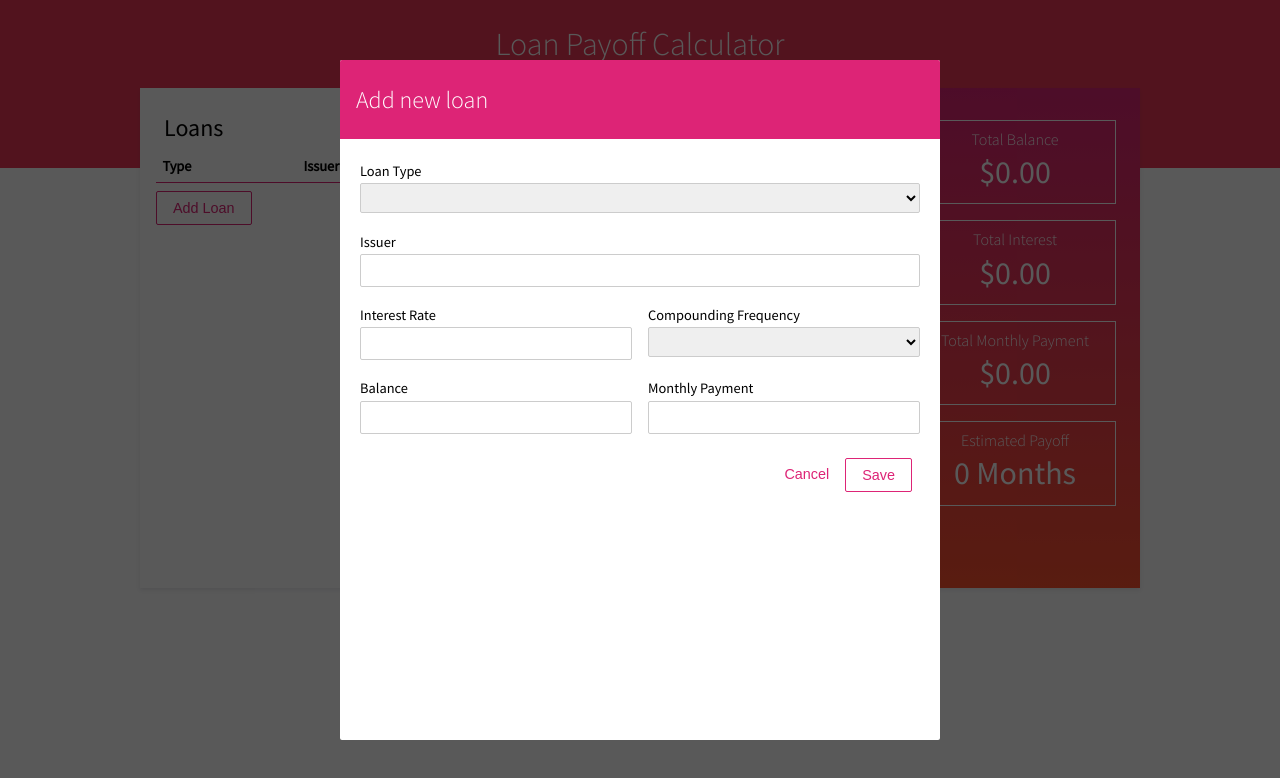
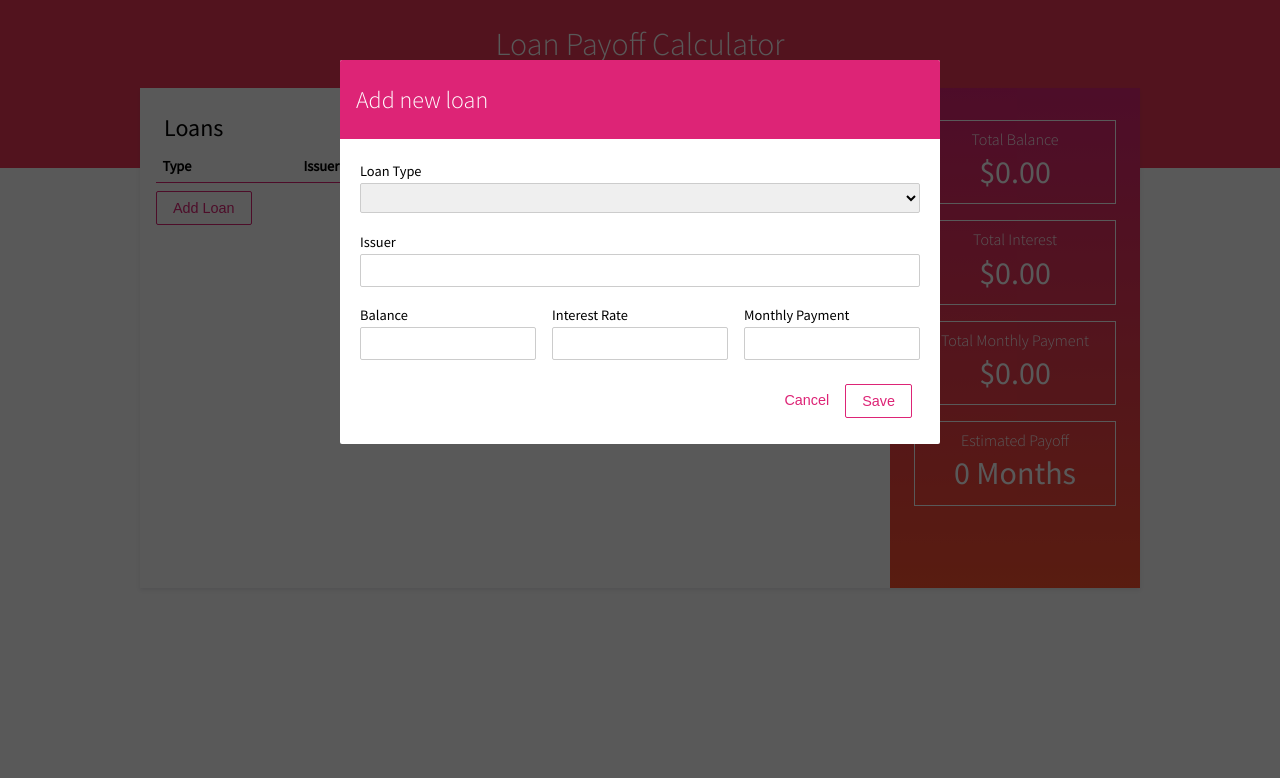
Before and after one commit to mariehooper/loan-payoff-calculator, a React (Create React App) app: page / in a window 1280 px wide. Both pictures are taken after a click on the button "Add Loan". Shown: the top 778 px of the page. Built offline with nearby package versions, Linux system fonts and the light colour scheme.

Commit message:
remove compound frequency form field and associated styling

```diff
--- a/src/App.css
+++ b/src/App.css
@@ -25,16 +25,21 @@
   border-radius: 2px;
   cursor: pointer;
   transition: all 0.2s; }
+
 .btn:not(:last-child) {
   margin-right: 0.5rem; }
+
 .btn:hover {
   background: #DD2476;
   color: #FFF; }
+
 .btn-link {
   border: none; }
+
 .btn-link:hover {
   background: transparent;
   color: #DD2476; }
+
 .btn-submit {
   float: right; }
 
@@ -48,16 +53,20 @@
   text-align: center;
   z-index: -1;
   padding: 1rem 0 6rem 0; }
+
 .header-block h1 {
   font-weight: 300; }
 
 .ReactModal__Content {
   top: 60px !important;
-  bottom: 60px !important;
+  bottom: auto !important;
+  left: 0 !important;
+  right: 0 !important;
   border-radius: 2px !important;
   border: none !important;
   max-width: 600px;
   margin: 0 auto; }
+
 .ReactModal__Content .button-row {
   text-align: right; }
 
--- a/src/App.js
+++ b/src/App.js
@@ -53,6 +53,7 @@ export default class App extends React.Component {
     totals.payment = loans.reduce((payment, loan) => payment + Number(loan.payment), 0);
 
     // find highest duration of loans and total interest paid
+    totals.duration = 0; // reset duraction before calc
     totals.interest = loans.reduce((interest, loan) => {
       const rate = Number((loan.rate / 100) / 12);
       const payment = Number(loan.payment);
--- a/src/App.scss
+++ b/src/App.scss
@@ -68,7 +68,9 @@
 
 .ReactModal__Content {
   top: 60px !important;
-  bottom: 60px !important;
+  bottom: auto !important;
+  left: 0 !important;
+  right: 0 !important;
   border-radius: 2px !important;
   border: none !important;
   max-width: 600px;
--- a/src/components/LoanForm.js
+++ b/src/components/LoanForm.js
@@ -6,7 +6,6 @@ const initialState = {
   type: '',
   issuer: '',
   rate: '',
-  compound: '',
   balance: '',
   payment: '',
 };
@@ -59,40 +58,22 @@ export default class LoanForm extends React.Component {
 
         <div className="row">
           <div className="column">
+            <label htmlFor="balance">Balance</label>
+            <input
+              type="number"
+              id="balance"
+              name="balance"
+              value={this.state.balance}
+              onChange={this.handleChange}
+            />
+          </div>
+          <div className="column">
             <label htmlFor="rate">Interest Rate</label>
             <input
               type="number"
               id="rate"
               name="rate"
               value={this.state.rate}
-              onChange={this.handleChange}
-            />
-          </div>
-          <div className="column">
-            <label htmlFor="compounding-frequency">Compounding Frequency</label>
-            <select
-              id="compounding-frequency"
-              name="compound"
-              value={this.state.compound}
-              onChange={this.handleChange}
-            >
-              <option />
-              <option>Daily</option>
-              <option>Monthly</option>
-              <option>Quarterly</option>
-              <option>Yearly</option>
-            </select>
-          </div>
-        </div>
-
-        <div className="row">
-          <div className="column">
-            <label htmlFor="balance">Balance</label>
-            <input
-              type="number"
-              id="balance"
-              name="balance"
-              value={this.state.balance}
               onChange={this.handleChange}
             />
           </div>
--- a/src/components/LoanList.css
+++ b/src/components/LoanList.css
@@ -14,9 +14,6 @@
 .column-rate {
   width: 10%; }
 
-.column-compound {
-  width: 15%; }
-
 .column-balance {
   width: 15%; }
 
@@ -24,9 +21,10 @@ ul.loan-list {
   padding-left: 0;
   margin: 0;
   list-style-type: none; }
-  ul.loan-list li {
-    border-bottom: 1px solid #EEE;
-    padding: 0.5rem 0.2rem; }
+
+ul.loan-list li {
+  border-bottom: 1px solid #EEE;
+  padding: 0.5rem 0.2rem; }
 
 .loan-details {
   display: inline-block;
--- a/src/components/LoanList.js
+++ b/src/components/LoanList.js
@@ -22,7 +22,6 @@ export default class LoanList extends React.Component {
           <div className="column-type">Type</div>
           <div className="column-issuer">Issuer</div>
           <div className="column-rate">Rate</div>
-          <div className="column-compound">Compound</div>
           <div className="column-balance">Balance</div>
           <div className="column-payment">Payment</div>
         </div>
@@ -32,7 +31,6 @@ export default class LoanList extends React.Component {
               <div className="loan-details column-type">{loan.type}</div>
               <div className="loan-details column-issuer">{loan.issuer}</div>
               <div className="loan-details column-rate">{loan.rate}%</div>
-              <div className="loan-details column-compound">{loan.compound}</div>
               <div className="loan-details column-balance">{Number(loan.balance).toLocaleString('en-US', { style: 'currency', currency: 'USD' })}</div>
               <div className="loan-details column-payment">{Number(loan.payment).toLocaleString('en-US', { style: 'currency', currency: 'USD' })}</div>
               <button className="btn btn-link edit-loan" onClick={this.handleEdit}>Edit</button>
--- a/src/components/LoanList.scss
+++ b/src/components/LoanList.scss
@@ -18,10 +18,6 @@
 
 .column-rate {
   width: 10%;
-}
-
-.column-compound {
-  width: 15%
 }
 
 .column-balance {
```
Lines whose indentation alone changed are shown as unchanged.
